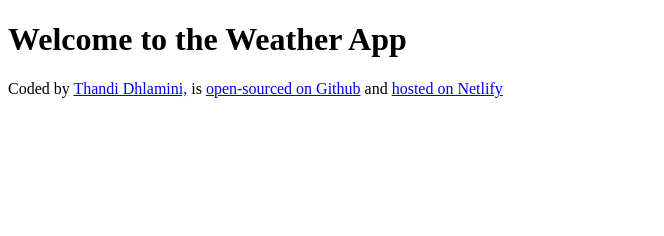
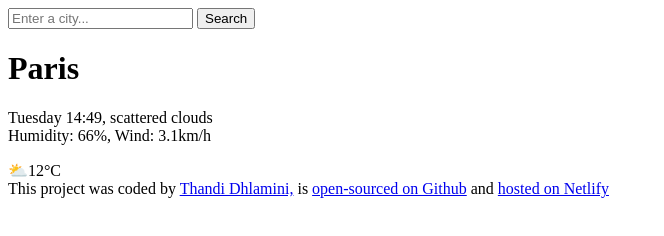
Before and after one commit to ntdhlamini/weather-app, a plain HTML site: page index.html in a window 1280 px wide. Shown: the whole page, without its empty margins (0-664 px from the left). Drawn offline with Linux system fonts and the light colour scheme.

Commit message:
added html to the project

```diff
--- a/index.html
+++ b/index.html
@@ -6,9 +6,26 @@
     <title>Weather App</title>
   </head>
   <body>
-    <h1>Welcome to the Weather App</h1>
+    <header>
+      <form>
+        <input type="search" placeholder="Enter a city..." required />
+        <input type="submit" value="Search" />
+      </form>
+    </header>
+    <main>
+      <div>
+        <h1>Paris</h1>
+        <p>
+          Tuesday 14:49, scattered clouds
+          <br />
+          Humidity: 66%, Wind: 3.1km/h
+        </p>
+      </div>
+      <div>⛅12°C</div>
+    </main>
+
     <footer>
-      Coded by
+      This project was coded by
       <a href="https://github.com/ntdhlamini/" target="_blank"
         >Thandi Dhlamini,</a
       >
```
